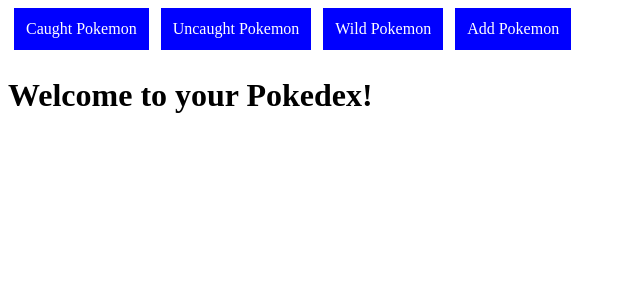
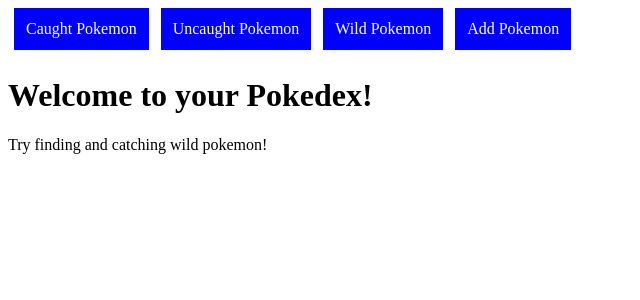
Before and after one commit to valverdea45/Pokedex, a React (Create React App) app: page / in a window 1280 px wide. Shown: the top 300 px of the page, without its empty margins (0-640 px from the left). Built offline with nearby package versions, Linux system fonts and the light colour scheme; data requests are answered from the project's data file.

Commit message:
added more text to home page.

```diff
--- a/src/Home.js
+++ b/src/Home.js
@@ -4,6 +4,7 @@ function Home() {
     return (
         <div>
             <h1>Welcome to your Pokedex!</h1>
+            <p>Try finding and catching wild pokemon!</p>
         </div>
     )
 }
```
